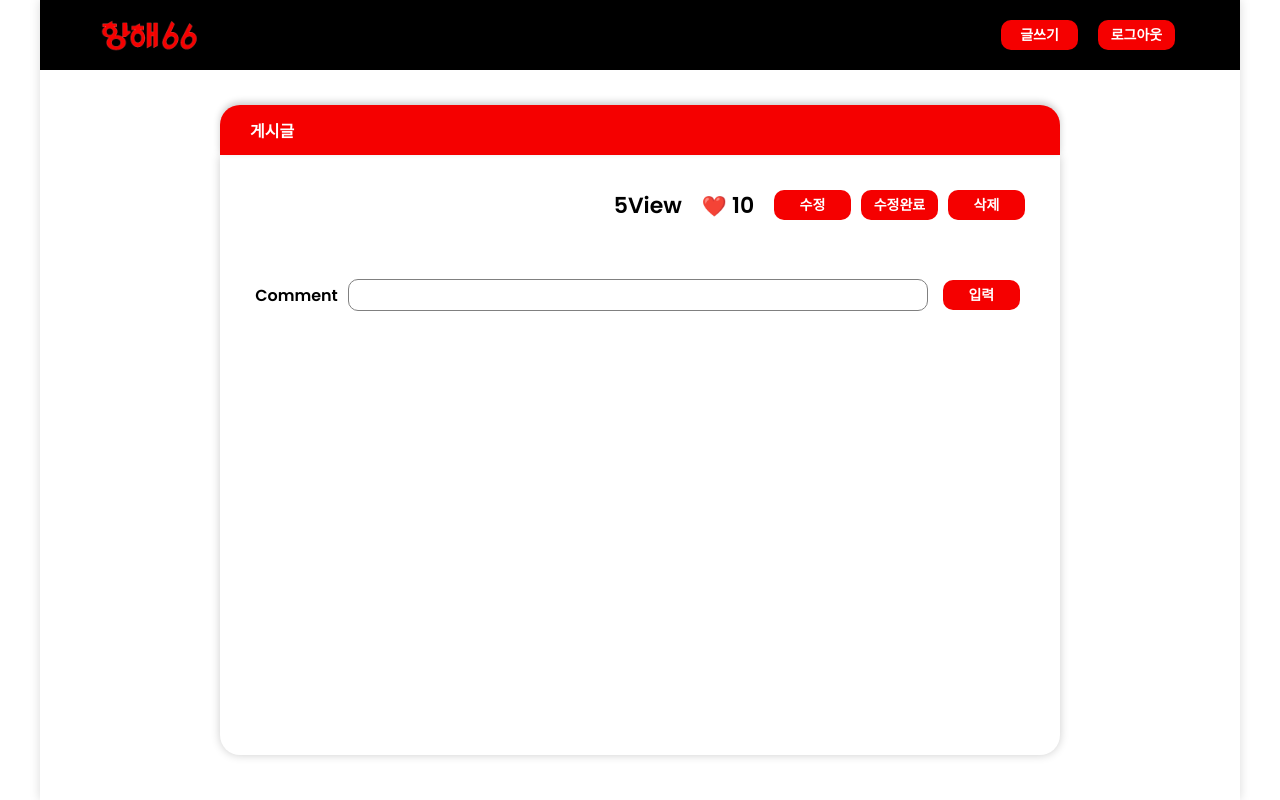
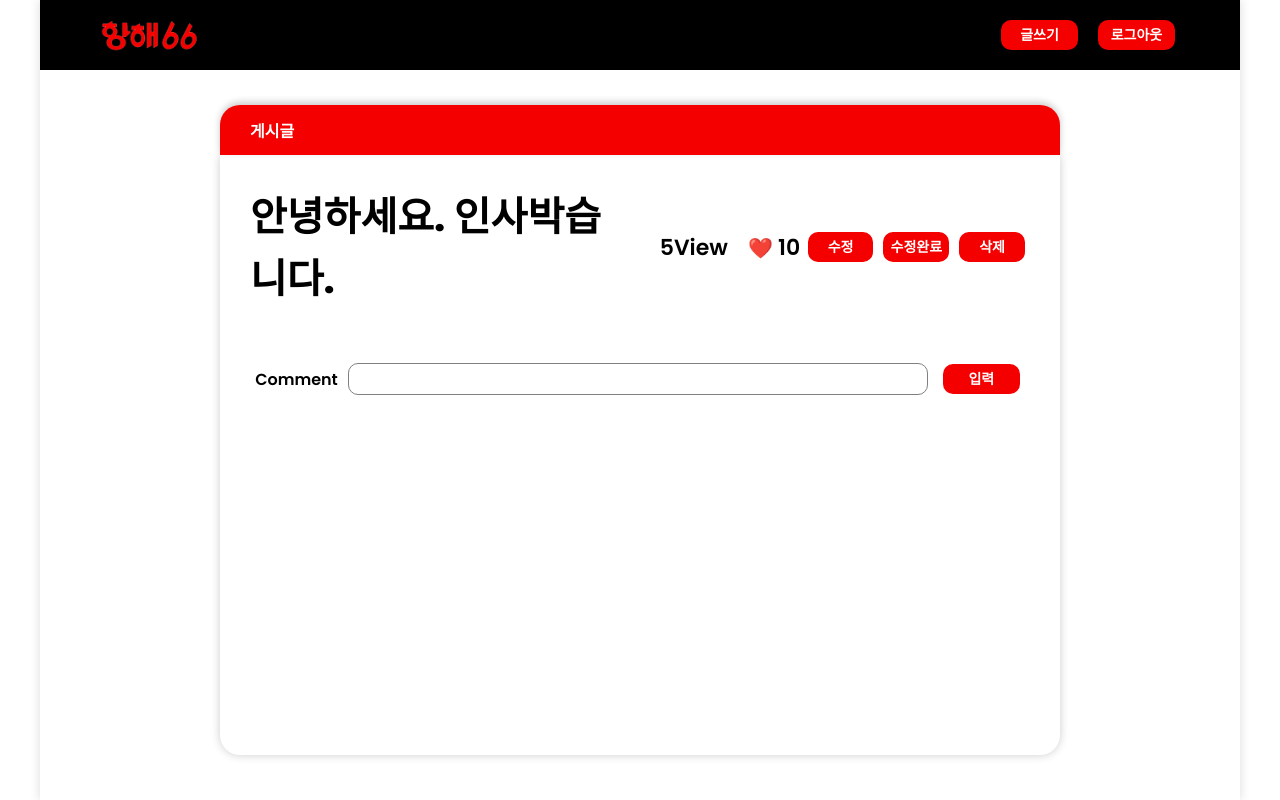
Before and after one commit to gigupc11/MiniProject_Hanghae66_FE, a React (Create React App) app in the folder client/: page /detail/1 in a window 1280 px wide. Built offline with nearby package versions, Linux system fonts and the light colour scheme; data requests are answered from the project's data file.

Commit message:
fix: fix variable

```diff
--- a/client/src/page/Detail.jsx
+++ b/client/src/page/Detail.jsx
@@ -75,11 +75,10 @@ function Detail() {
         return <h1>오류가 발생하였습니다</h1>
     }
 
-    const filteredData = data?.filter(item => item.id === parseInt(params.id));
+    const filteredData = data.filter(item => item.postId === parseInt(params.id));
 
     const oldTitle = filteredData[0]?.title
     const oldContents = filteredData[0]?.contents
-
     const comments = filteredData[0]?.contentsList;
 
     // 게시글 삭제
@@ -159,7 +158,7 @@ function Detail() {
                                 {update ?
                                     <Input
                                         value={contents}
-                                        onChange={(e) => setContents(e.tartget.value)}
+                                        onChange={(e) => setContents(e.target.value)}
                                     /> :
                                     <h4 class="contents">{oldContents}</h4>}
                             </ContentsWrap>
--- a/client/src/page/Main.jsx
+++ b/client/src/page/Main.jsx
@@ -39,7 +39,7 @@ function Main() {
                 <div class="posts-box">
                     {data.map((post) => {
                         return (
-                            <TitleBox onClick={() => handleDetailPageLinkClick(post.id)} class="title-box">
+                            <TitleBox onClick={() => handleDetailPageLinkClick(post.postId)} class="title-box">
                                 <div>
                                     <span>{post.postSkill}</span> &nbsp;
                                     <span class="title">{post.title}</span>
```
